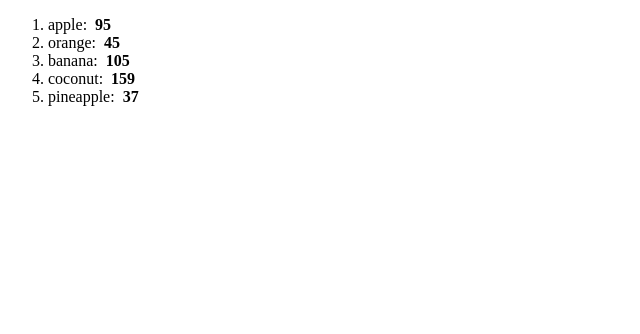
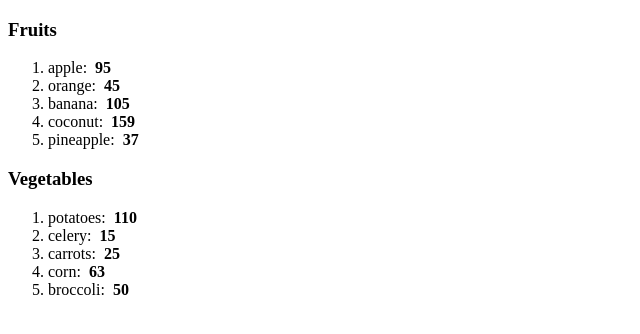
Before and after one commit to Daddanoy/react-course, a React (Vite) app in the folder my-react-ap/: page / in a window 1280 px wide. Shown: the top 334 px of the page, without its empty margins (0-640 px from the left). Built offline with nearby package versions, Linux system fonts and the light colour scheme.

Commit message:
Added Vegetable list to the app. rendered the fruit and veg. added classes to the fruit and veg

```diff
--- a/my-react-ap/src/App.jsx
+++ b/my-react-ap/src/App.jsx
@@ -8,9 +8,17 @@ function App() {
                     {id: 3,name:'banana', calories: 105},
                     {id: 4,name:'coconut', calories: 159},
                     {id: 5 ,name:'pineapple', calories: 37}];
+
+const vegetables = [ {id: 6, name:'potatoes', calories: 110},
+                    {id: 7, name:'celery', calories:15},
+                     {id: 8,name:'carrots', calories: 25},
+                    {id: 9,name:'corn', calories: 63},
+                    {id: 10 ,name:'broccoli', calories: 50}];
+
       return (
   <>
   <List items={fruits} category='Fruits'/>
+  <List items={vegetables} category="Vegetables" />
   </>
 
 )
--- a/my-react-ap/src/List.jsx
+++ b/my-react-ap/src/List.jsx
@@ -3,7 +3,7 @@
 function List(props){
 
 
-
+const category = props.category
 const itemList = props.items
 
 const listItems = itemList.map(item => <li key={item.id}>
@@ -12,7 +12,11 @@ const listItems = itemList.map(item => <li key={item.id}>
 
 )
 
-return (<ol>{listItems}</ol>)
+return (<>
+<h3 className= "list-category">{category}</h3>
+<ol className="list-items">{listItems}</ol>
+</>)
+
 
 }
 
```
